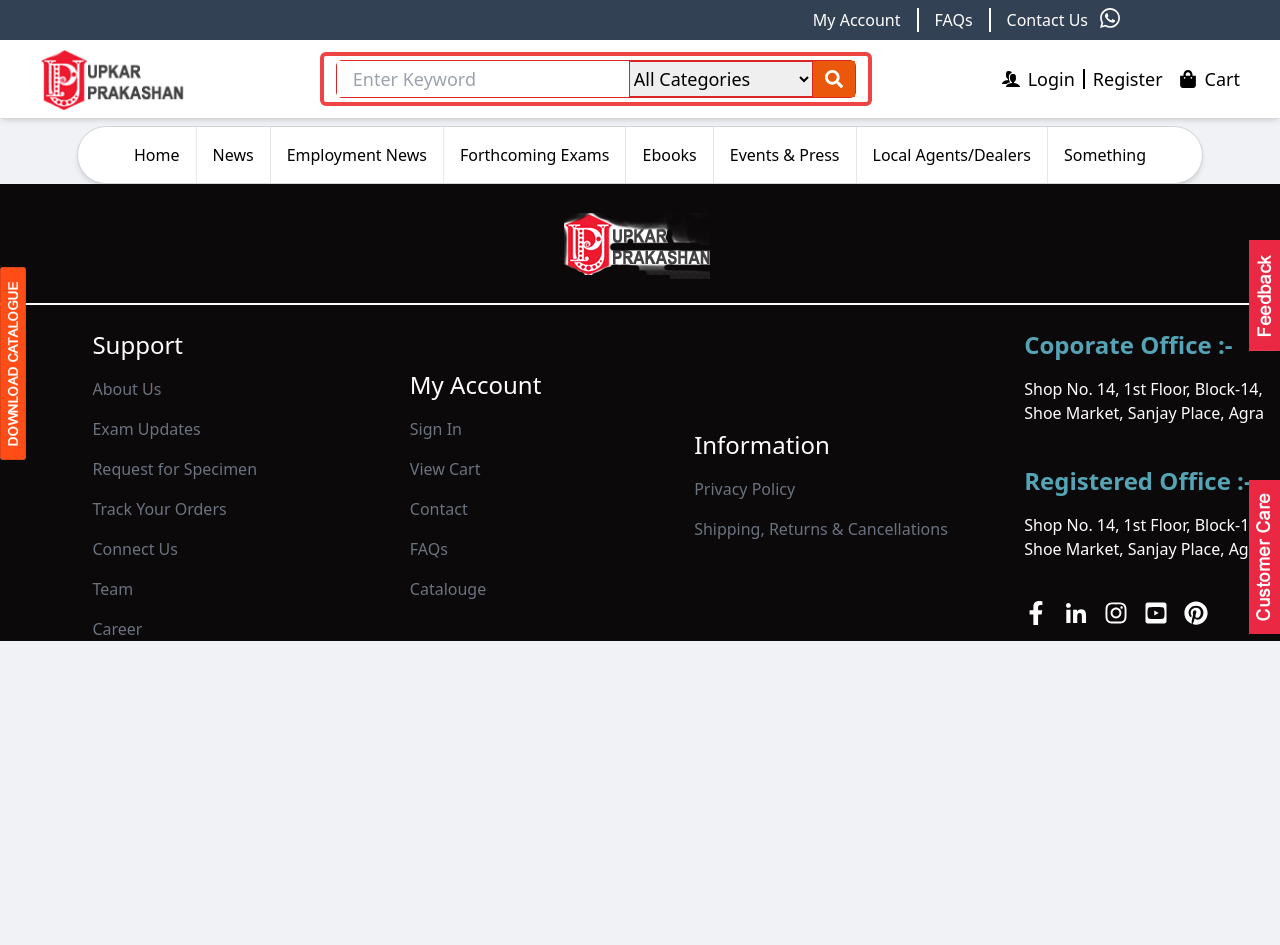
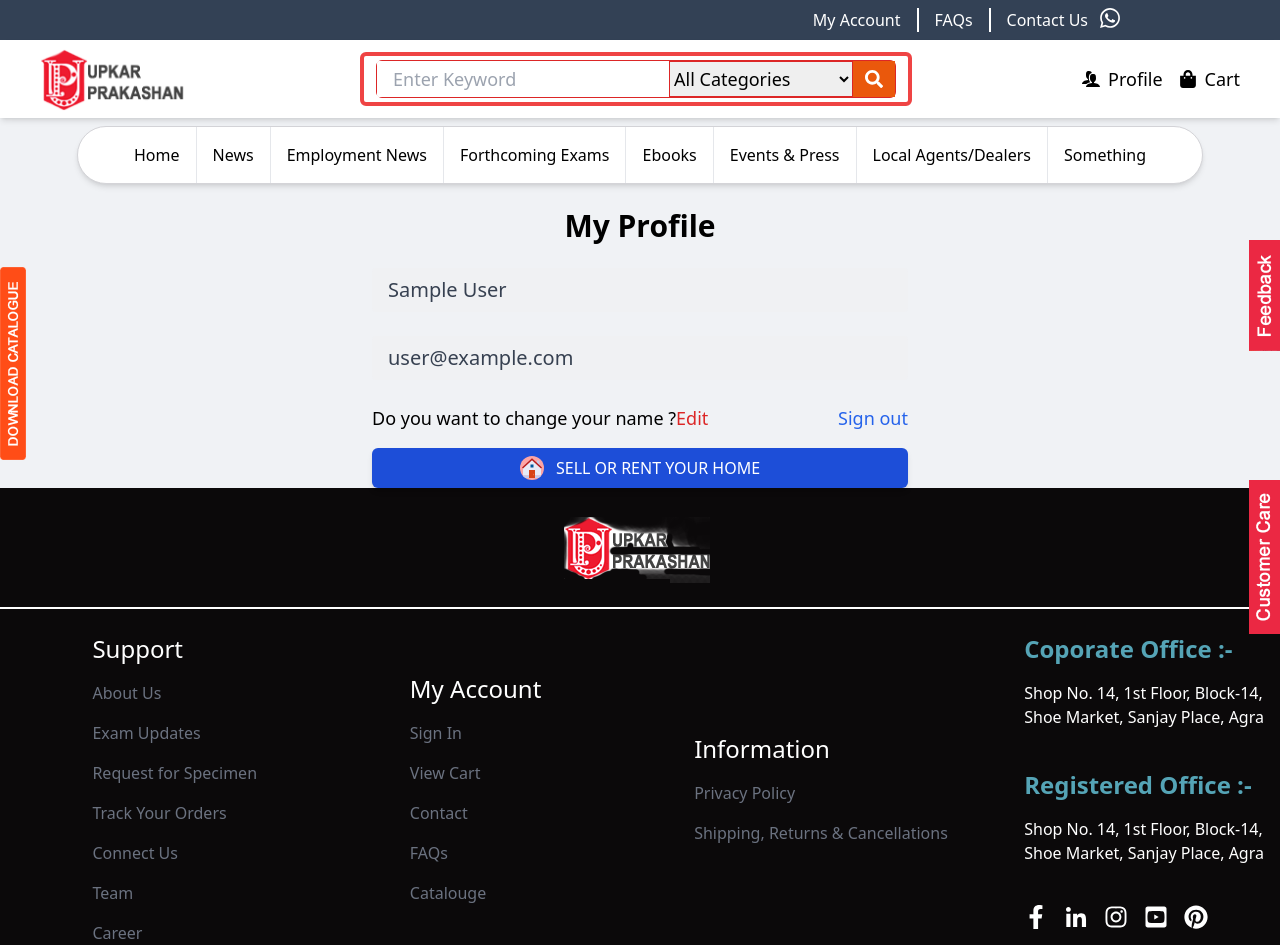
Before and after one commit to anchal86/coachingtest, a React (Create React App) app: page /profile in a window 1280 px wide. Before the commit the page ends 800 px from the top, so only its background shows below. Built offline with nearby package versions, Linux system fonts and the light colour scheme; no server answers; sample sign-in values are in the browser's storage.

Commit message:
Created Private Routes

```diff
--- a/src/App.js
+++ b/src/App.js
@@ -1,7 +1,7 @@
 import React from 'react'
 import { BrowserRouter as Router, Routes, Route } from "react-router-dom";
-import { Header,Footer } from './components';
-import { Home, Contact, Signin, Signup, ForgotPassword} from './pages';
+import { Header,Footer,PrivateRoutes,Loader } from './components';
+import { Home, Contact, Signin, Signup, ForgotPassword,Profile} from './pages';
 import { ToastContainer} from 'react-toastify';
 import 'react-toastify/dist/ReactToastify.css';
 
@@ -13,7 +13,9 @@
       <Routes>
         <Route path="/" element={<Home />} />
         <Route path="/contact" element={<Contact />} />
-
+        <Route path="/profile" element={<PrivateRoutes />}>
+            <Route path="/profile" element={<Profile />} />
+        </Route>
         <Route path="/sign-in" element={<Signin />} />
         <Route path="/sign-up" element={<Signup />} />
         <Route path="/forgot-password" element={<ForgotPassword />} />
--- a/src/components/Header.jsx
+++ b/src/components/Header.jsx
@@ -2,17 +2,36 @@
 import {ImWhatsapp} from 'react-icons/im'
 import {motion} from 'framer-motion'
 import {FaSearch,FaShoppingBag} from 'react-icons/fa'
+import { getAuth, onAuthStateChanged} from 'firebase/auth'
 import {ImUsers} from 'react-icons/im'
 import { Link } from 'react-router-dom'
 import Navbar from './Navbar'
 import Catalogue from './Catalogue'
 import CustomerCare from './CustomerCare'
-import { useState } from 'react'
+import { useState, useEffect} from 'react'
+import { useLocation,useNavigate } from 'react-router-dom'
 
 const Header = () => {
 
     const [showCC, setShowCC] = useState(false)
     const [showCatalogue, setShowCatalogue] = useState(false)
+
+    const auth = getAuth()
+  const location = useLocation()
+  const navigate = useNavigate()
+
+  const [title,setTitle]=useState('Sign In')
+
+  useEffect(()=>{
+
+        onAuthStateChanged(auth,(user)=>{
+            if(user){
+            setTitle('Profile')
+            }else{
+            setTitle('Sign In')
+            }
+        })
+    },[auth])
 
   return (
     <>
@@ -40,7 +59,9 @@
                     className=' cursor-pointer'
                     whileTap={{scale:0.75}}
                 >
-                    My Account
+                    <Link to="/profile">
+                        My Account
+                    </Link>
                 </motion.li>
 
                 <li className='w-[2px] h-6 bg-white'></li>
@@ -98,12 +119,7 @@
                     <ul className='flex gap-2 items-center'>
                         <motion.li className=' cursor-pointer'
                             whileTap={{scale:0.75}}>
-                            <Link to="/sign-in">Login</Link>
-                        </motion.li>
-                        <li className='w-[2px] h-5 bg-black'></li>
-                        <motion.li className=' cursor-pointer'
-                            whileTap={{scale:0.75}}>
-                            <Link to="sign-up">Register</Link>
+                            <Link to="/profile">{title}</Link>
                         </motion.li>
                     </ul>
                 </div>
--- /dev/null
+++ b/src/components/Loader.jsx
@@ -0,0 +1,12 @@
+import React from 'react'
+import loader from './assets/svg/loader.svg'
+
+export default function Loader() {
+  return (
+    <div className='flex justify-center items-center absolute top-0 bottom-0 right-0 left-0 bg-black bg-opacity-50 z-50 '>
+        <div>
+            <img src={loader} alt="Loader" />
+        </div>
+    </div>
+  )
+}
--- /dev/null
+++ b/src/components/PrivateRoutes.jsx
@@ -0,0 +1,12 @@
+import React from 'react'
+import { Navigate, Outlet } from 'react-router-dom'
+import {useAuthStatus} from '../hooks/useAuthStatus'
+import Loader from './Loader'
+
+export default function PrivateRoutes() {
+    const {loggedIn,loading} = useAuthStatus()
+    if(loading){
+        return <Loader />
+    }
+ return loggedIn?<Outlet />:<Navigate to="/sign-in" />
+}
--- a/src/components/index.js
+++ b/src/components/index.js
@@ -6,3 +6,5 @@
 export {default as CartContainer} from './CartContainer';
 export {default as Catalogue} from './Catalogue';
 export {default as CustomerCare} from './CustomerCare';
+export {default as Loader} from './Loader';
+export {default as PrivateRoutes} from './PrivateRoutes';
--- /dev/null
+++ b/src/hooks/useAuthStatus.jsx
@@ -0,0 +1,20 @@
+import { getAuth, onAuthStateChanged } from 'firebase/auth'
+import React from 'react'
+import { useEffect } from 'react'
+import { useState } from 'react'
+
+export function useAuthStatus() {
+    const [loggedIn,setLoggedIn]=useState(false)
+    const [loading,setLoading]=useState(true)
+
+    useEffect(()=>{
+        const auth =getAuth()
+        onAuthStateChanged(auth,(user)=>{
+            if(user){
+                setLoggedIn(true)
+            }
+            setLoading(false)
+        })
+    },[])
+  return {loggedIn,loading}
+}
--- a/src/pages/index.js
+++ b/src/pages/index.js
@@ -3,3 +3,4 @@
 export {default as Signin} from './Signin'
 export {default as Signup} from './Signup'
 export {default as ForgotPassword} from './ForgotPassword'
+export {default as Profile} from './Profile'
```
Also changed, not shown: src/components/assets/svg/loader.svg (added).
